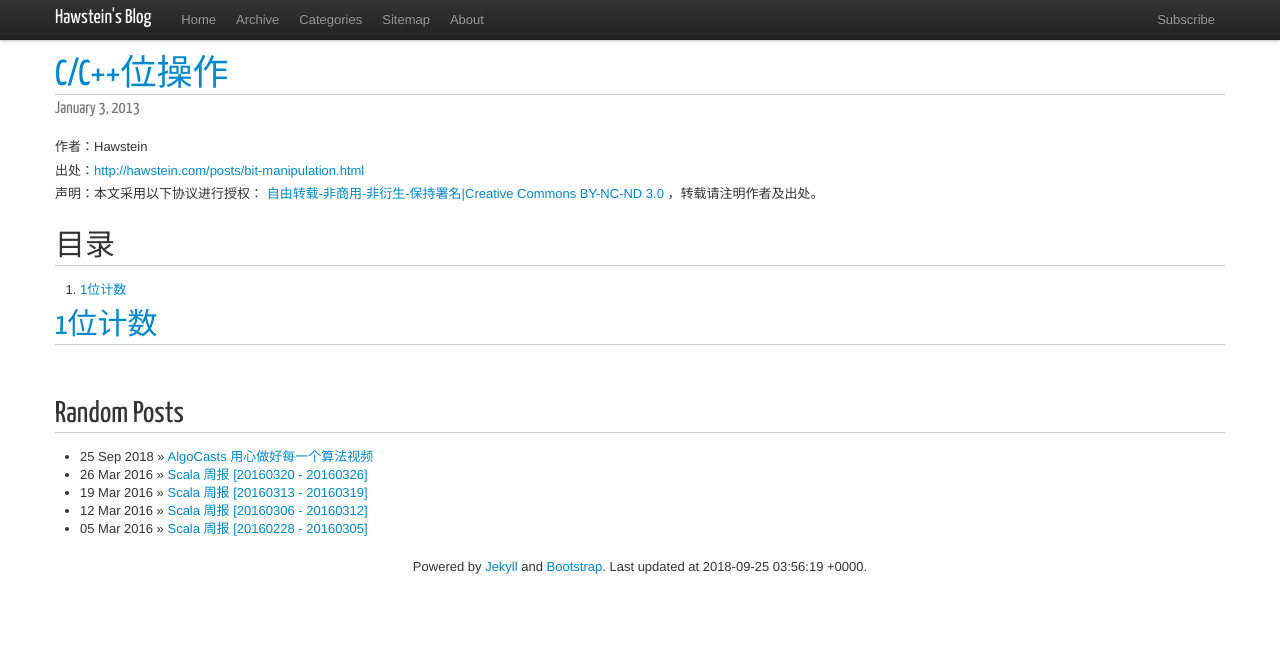
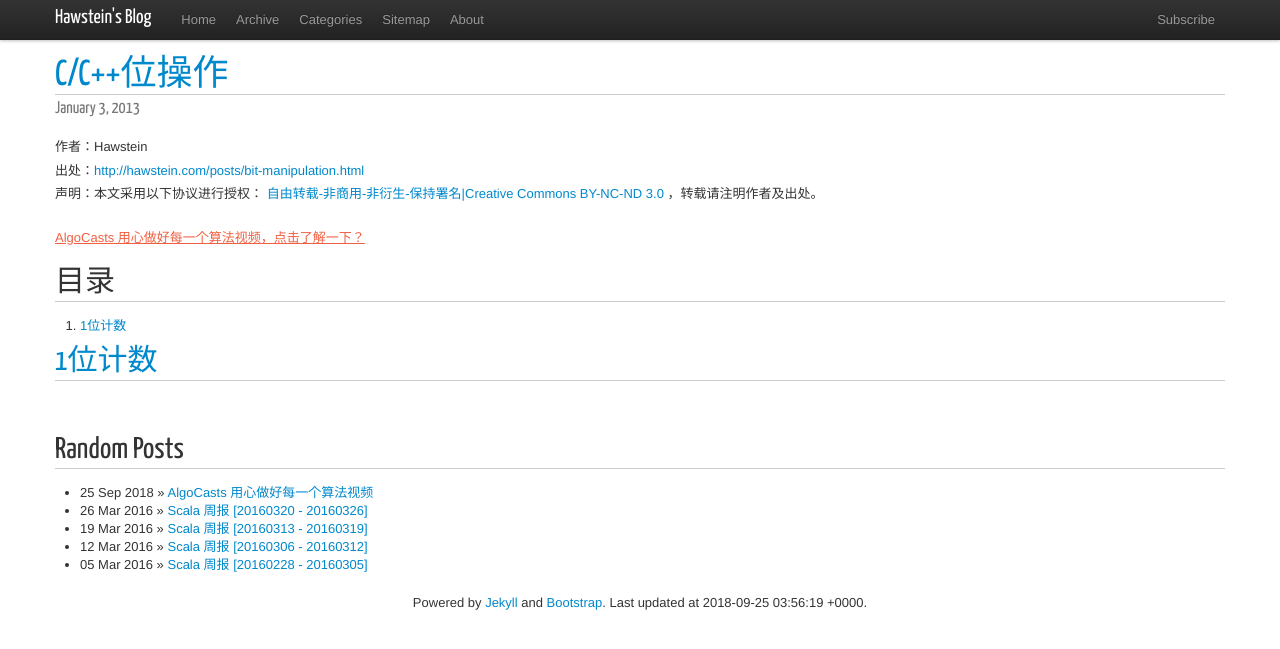
Before and after one commit to Hawstein/hawstein.github.com, a Jekyll site: the page built from _posts/2013/2013-1-3-bit-manipulation.md, in a window 1280 px wide. Shown: the top 649 px of the page. Built offline with Jekyll 4.4.1, drawn with Linux system fonts in a browser that asks for light colours; nearby versions of some CDN libraries; comment, search, counter and statistics services are not loaded.

Commit message:
add promotion word

```diff
--- a/_includes/post_header.html
+++ b/_includes/post_header.html
@@ -9,3 +9,6 @@
   出处：<a href="{{ page.url }}">http://hawstein.com{{ page.url }}</a><br>
   声明：本文采用以下协议进行授权： <a href="http://creativecommons.org/licenses/by-nc-nd/3.0/deed.zh">自由转载-非商用-非衍生-保持署名|Creative Commons BY-NC-ND 3.0</a> ，转载请注明作者及出处。<br><br>
 </div>
+<div>
+  <a href="/posts/algocasts-intro.html" style="color:#F05F40;text-decoration:underline;">AlgoCasts 用心做好每一个算法视频，点击了解一下？</a><br><br>
+</div>
```
